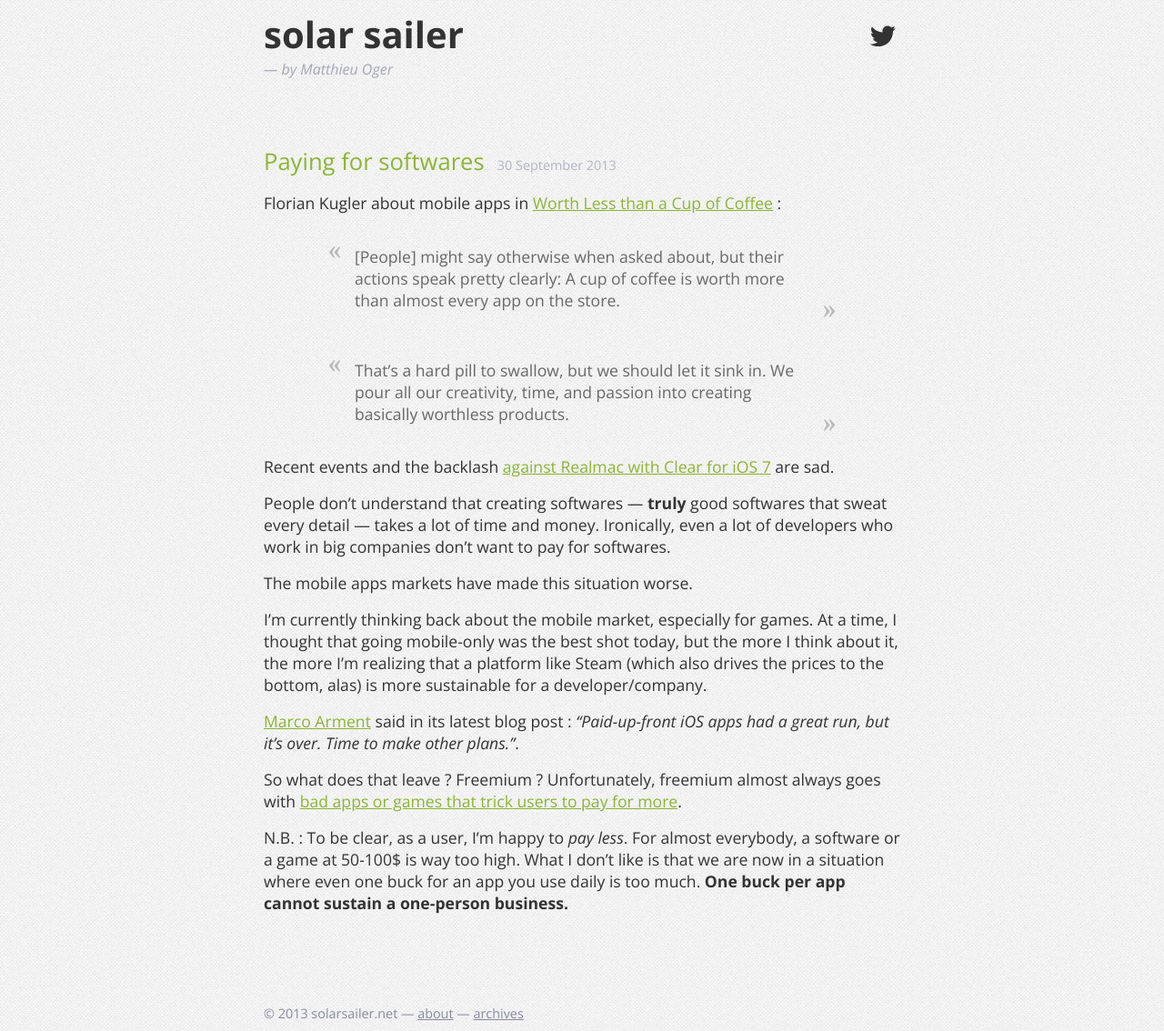
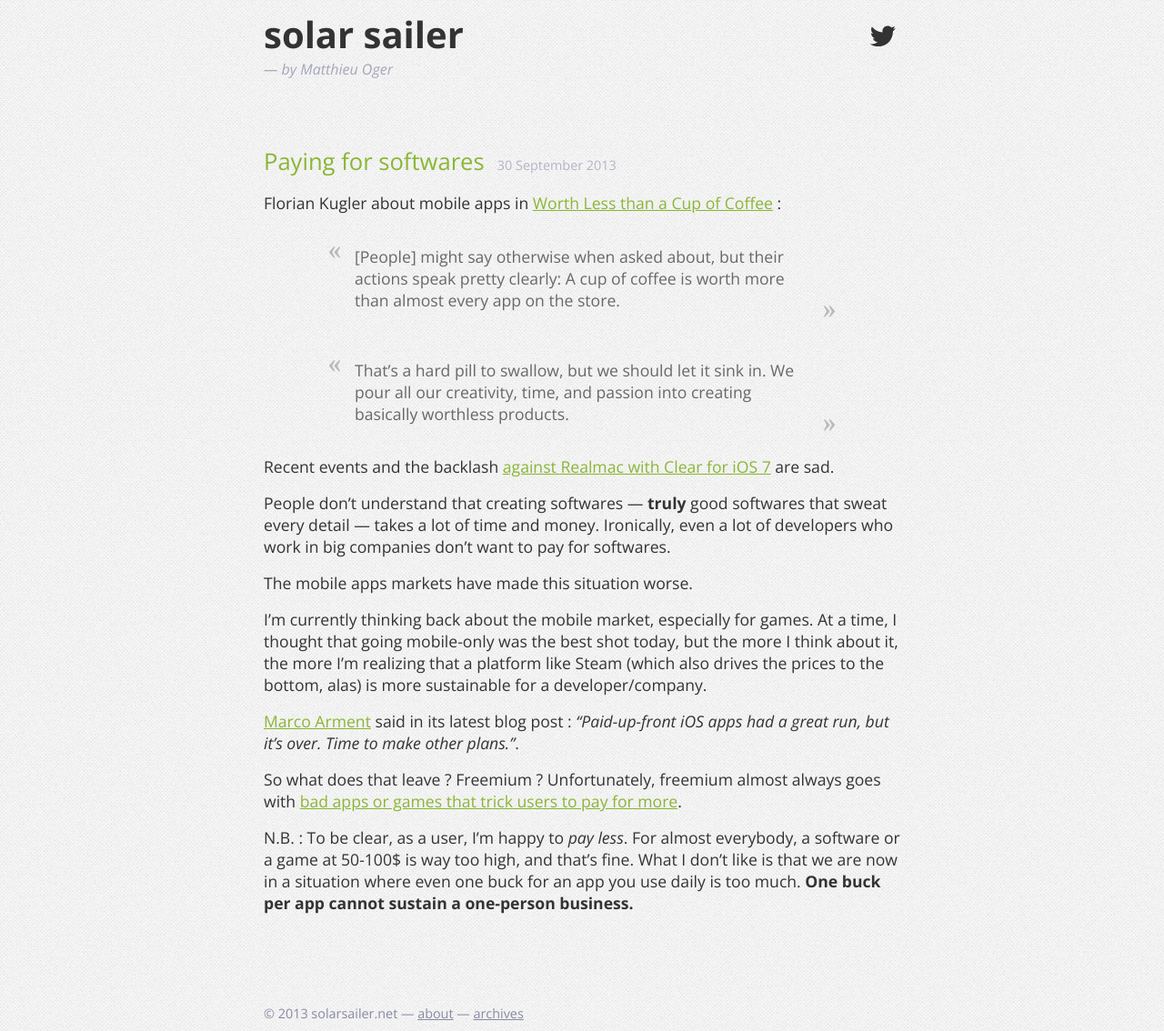
Before and after one commit to solarsailer/matthieuoger.com, a Jekyll site: the page built from _posts/2013-09-30-paying-for-softwares.md, in a window 1280 px wide. Shown: the whole page at 91% size. Built offline with Jekyll 4.4.1, drawn with Linux system fonts in a browser that asks for light colours; Markdown is read by kramdown in place of the engine named in the settings; comment, search, counter and statistics services are not loaded.

Commit message:
Update post

```diff
--- a/_posts/2013-09-30-paying-for-softwares.md
+++ b/_posts/2013-09-30-paying-for-softwares.md
@@ -21,4 +21,4 @@
 
 So what does that leave ? Freemium ? Unfortunately, freemium almost always goes with [bad apps or games that trick users to pay for more](https://itunes.apple.com/fr/app/candy-crush-saga/id553834731?mt=8).
 
-N.B. : To be clear, as a user, I'm happy to _pay less_. For almost everybody, a software or a game at 50-100$ is way too high. What I don't like is that we are now in a situation where  even one buck for an app you use daily is too much. **One buck per app cannot sustain a one-person business.**
+N.B. : To be clear, as a user, I'm happy to _pay less_. For almost everybody, a software or a game at 50-100$ is way too high, and that's fine. What I don't like is that we are now in a situation where  even one buck for an app you use daily is too much. **One buck per app cannot sustain a one-person business.**
```
